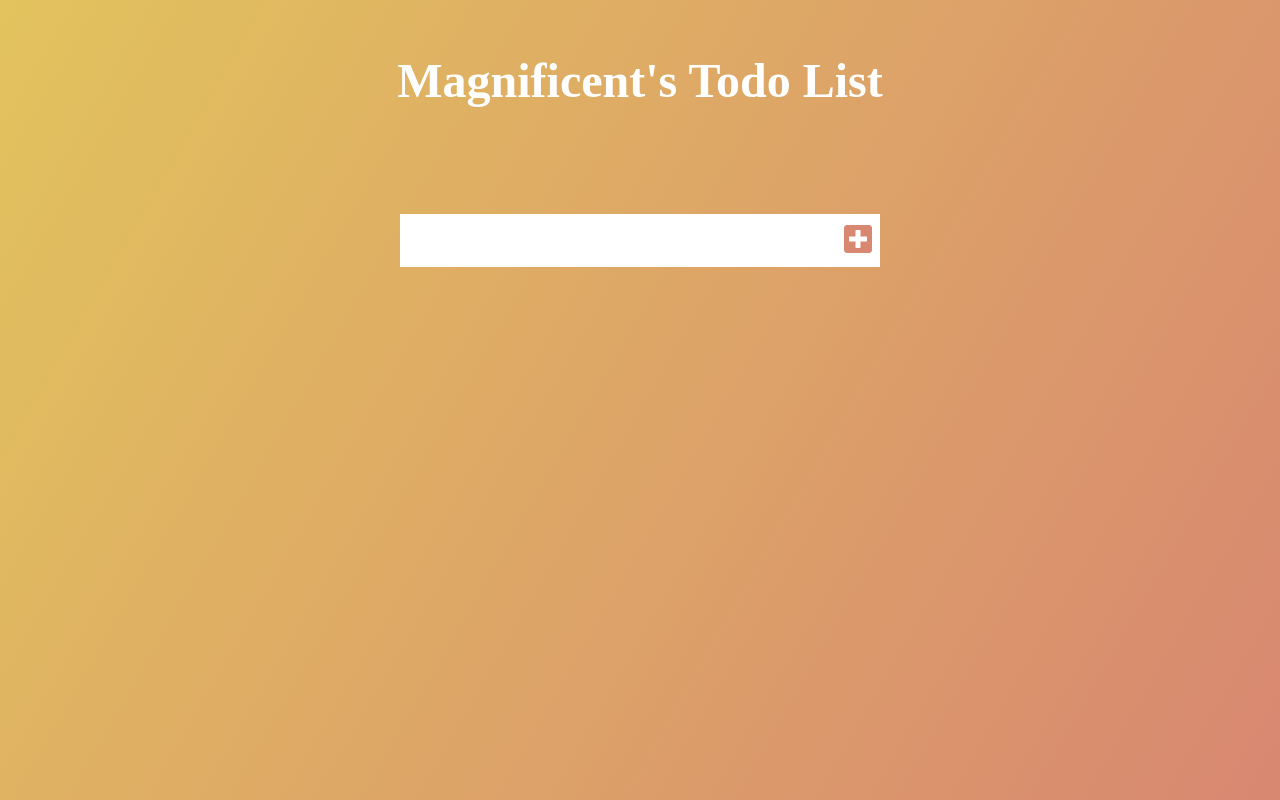
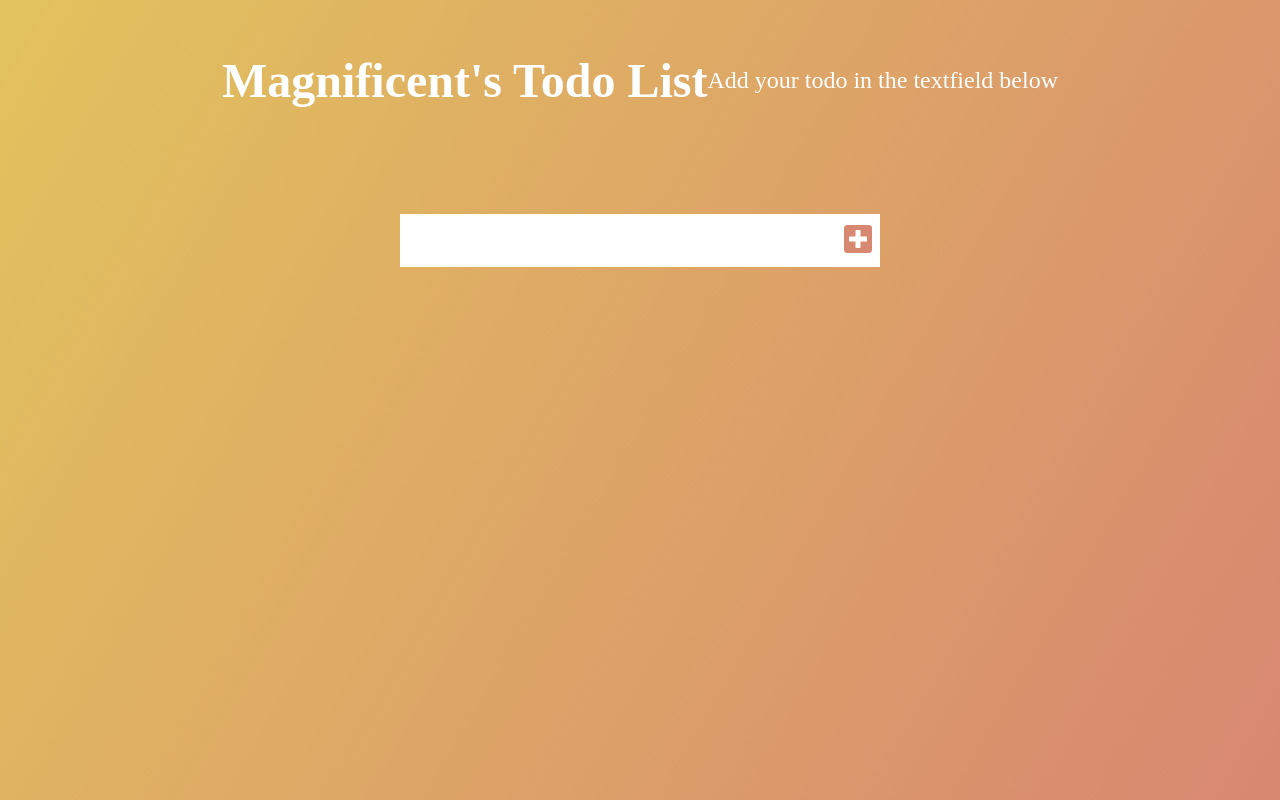
Before and after one commit to Orung/todoapp, a plain HTML site: page index.html in a window 1280 px wide. Drawn offline with Linux system fonts and the light colour scheme.

Commit message:
todo app

```diff
--- a/index.html
+++ b/index.html
@@ -11,6 +11,7 @@
 <body>
     <header>
         <h1 class="change-color">Magnificent's Todo List</h1>
+        <p>Add your todo in the textfield below</p>
     </header>
     <form action="">
         <input type="text" name="" class="todo-input" id="">
```
